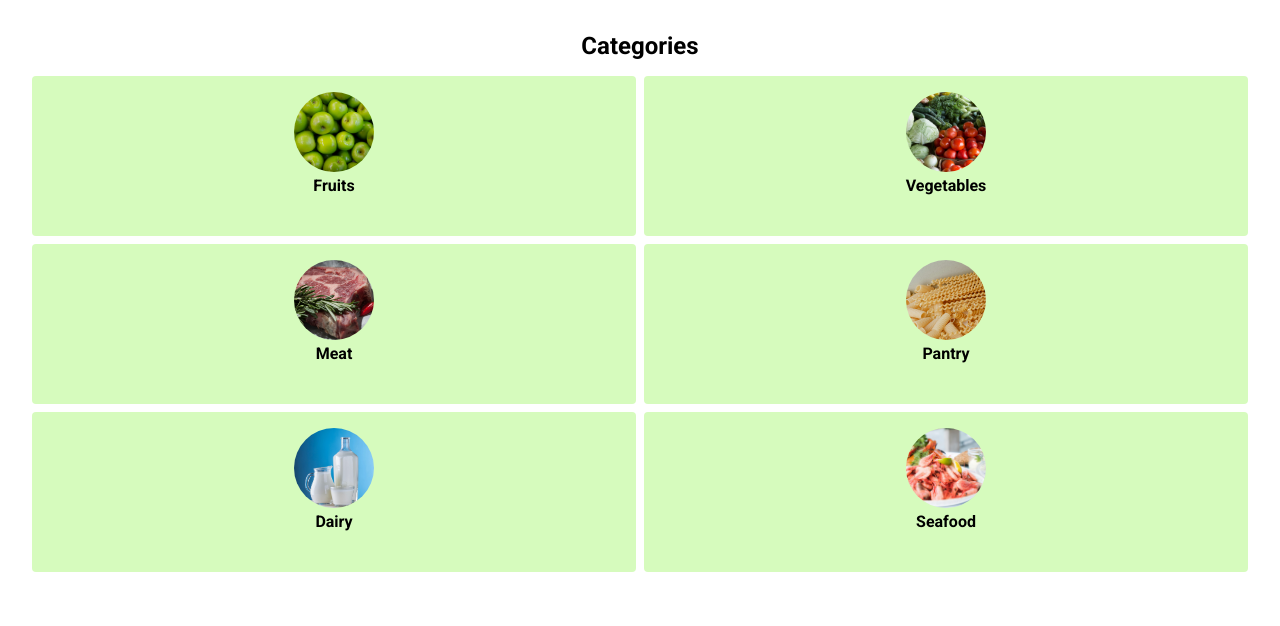
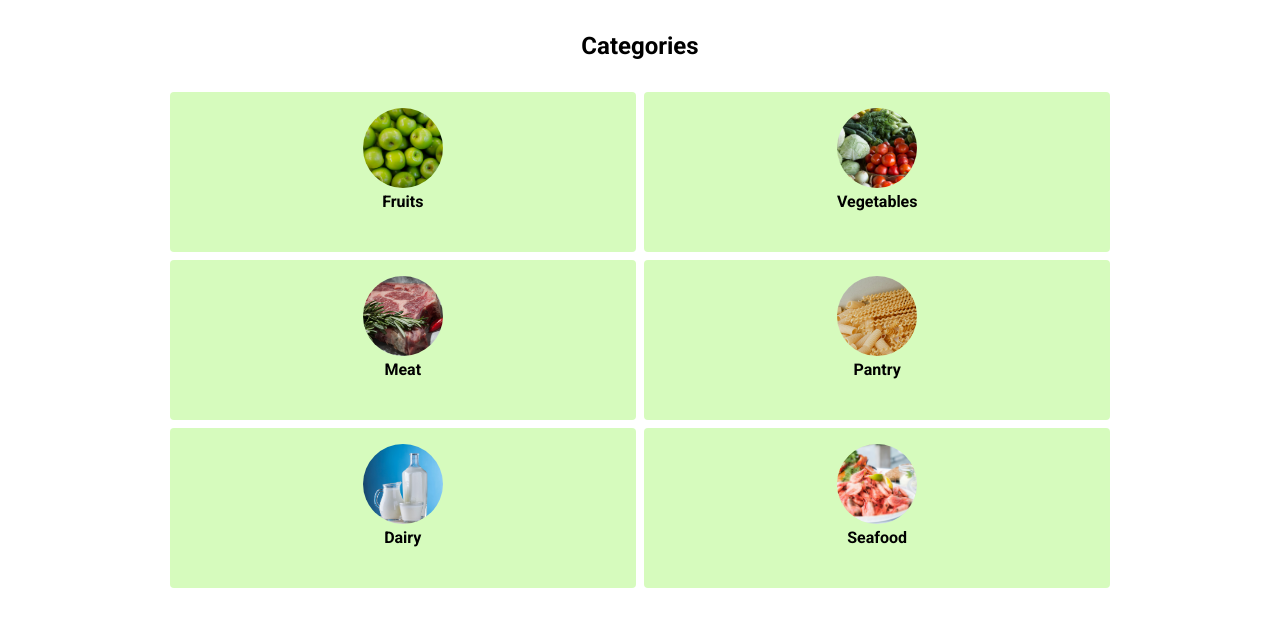
Before and after one commit to Naaninge/shopping-assistant, a React (Create React App) app: page /#/categories in a window 1280 px wide. Shown: the top 626 px of the page. Built offline with nearby package versions, Linux system fonts and the light colour scheme.

Commit message:
updated css

```diff
--- a/src/index.css
+++ b/src/index.css
@@ -145,15 +145,18 @@ margin-top: 1rem;
      display: flex;
      flex-direction: column;
      align-items: center;
+     width: 100%;
 }
-
+.categories h2{
+  padding-bottom: 1rem;
+}
 .category-container{
     display: grid;
     grid-template-columns: repeat(2,1fr);
     grid-auto-rows: 160px;
     gap: 0.5rem;
-    padding: 1rem 0;
-    width: 100%;
+    padding: 1rem ;
+    width: 80%;
 
 }
 
```
